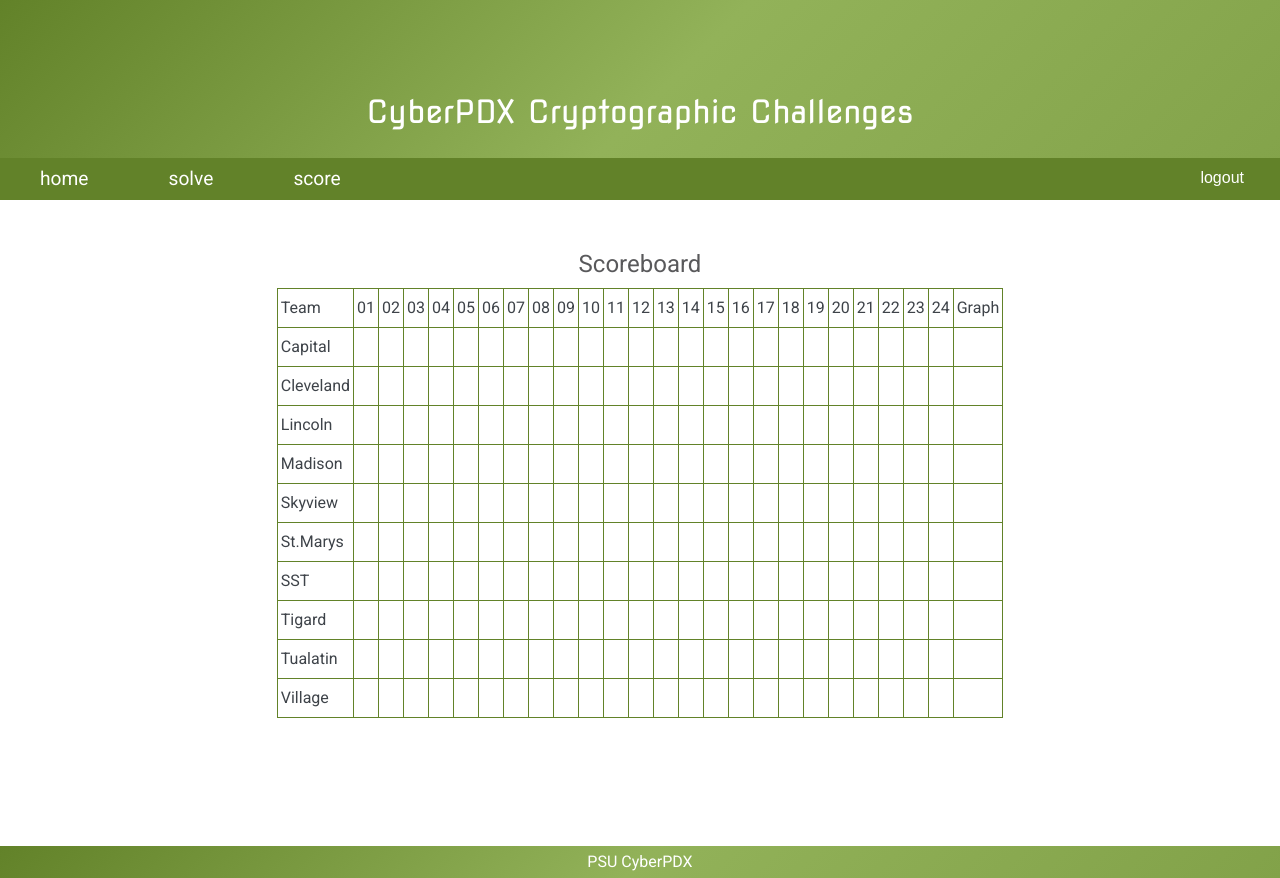
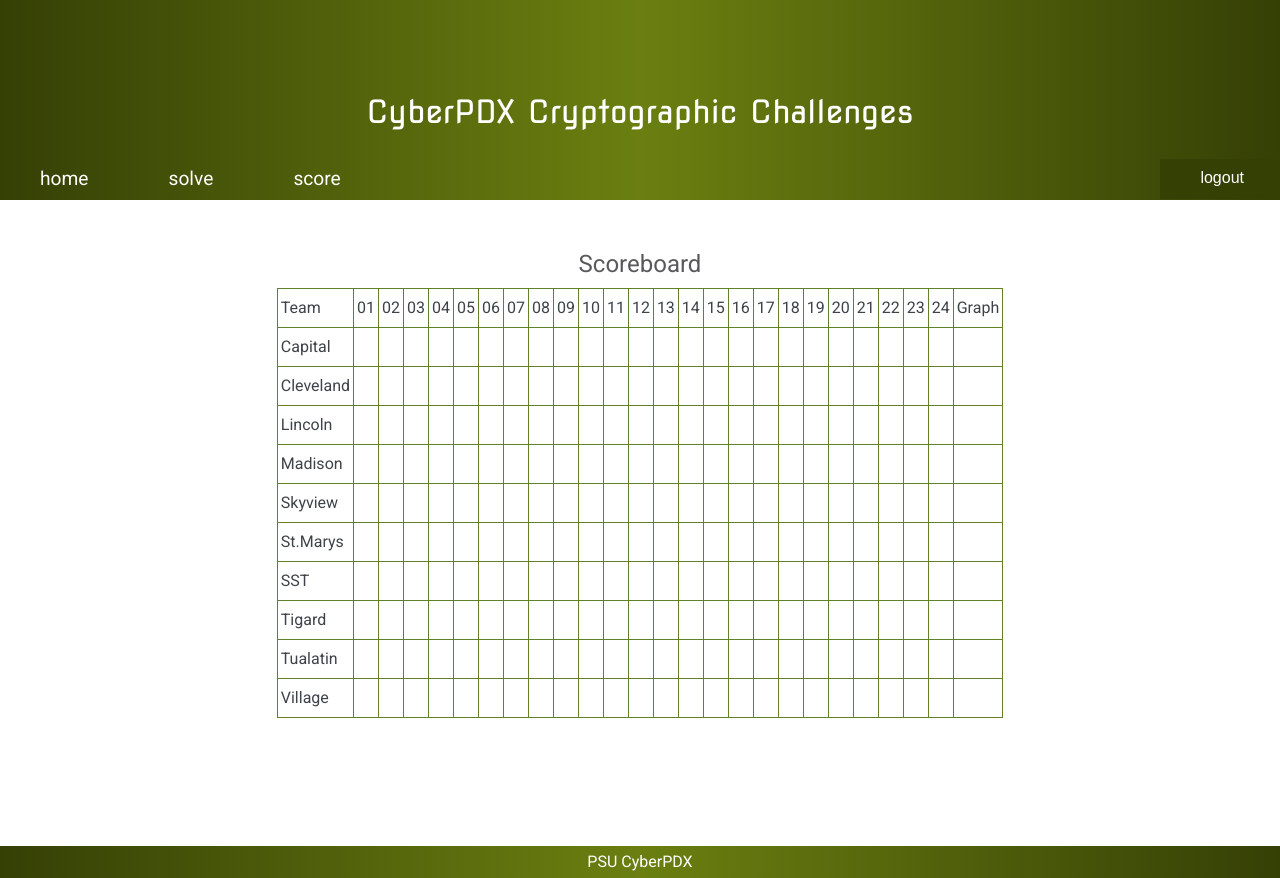
Before and after one commit to wu4f/cyberpdx-crypto, a Flask app: page /score/ in a window 1280 px wide. Run offline with Flask 2, Linux system fonts and the light colour scheme; the visitor is signed in with stand-in values (Sample User, id 1); some libraries are stand-ins or nearby versions.

Commit message:
update style

```diff
--- a/www/static/css/style.css
+++ b/www/static/css/style.css
@@ -24,7 +24,7 @@ header{height:200px;
 
 h1{
     font-family: 'Nova Square', cursive;
-	color:#fff;
+    color:#fff;
     font-size: 2rem;
     padding:5rem 2rem;
     line-height: 200%;
@@ -51,12 +51,10 @@ h2{
 }
 
 #nav{
-    /*background:linear-gradient(135deg,#11468C,#429ADB, #347EBF);*/
-    background:linear-gradient(135deg,#628229,#92B259, #82A249);
+    background:linear-gradient(90deg,#354005,#6A7F10, #354005);
 }
 #nav ul{
- /*   background-color:#11468C;*/
-    background-color:#628229;
+    background:linear-gradient(90deg,#354005,#6A7F10, #354005);
     padding:5px 0 4px 0;
     bottom:0;
     position: absolute;
@@ -74,10 +72,8 @@ h2{
     text-decoration: none;
 }
 #nav a:hover{
-    /* background-color:#6BB3F2;*/
-    background-color:#92B259;
-    /* color:#347EBF;*/
-    color:#FFF;
+    color:#2A3F10;
+    background-color:#F0F0F0;
 }
 
 form{
@@ -90,17 +86,13 @@ input[type = submit]{
     padding:10px 40px 12px;
     border:none;
     font-size:1rem;
-    /* color:#fff; */
-    /* background-color:#11468C;*/
-    background-color:#628229;
+    background-color:#354005;
     color:#fff;
     margin:-4px;
 }
 input[type = submit]:hover{
-    /* background-color: #6bb3f2;*/
-    color:#FFF;
-    background-color:#92B259;
-
+    color:#2A3F10;
+    background-color:#F0F0F0;
 }
 section{
     background-color:#fff;
@@ -197,8 +189,7 @@ table.score {
 
 footer {
     color:#fff;
-    /*background:linear-gradient(135deg,#11468C,#429ADB, #347EBF);*/
-    background:linear-gradient(135deg,#628229,#92B259, #82A249);
+    background:linear-gradient(90deg,#354005,#6A7F10, #354005);
 }
 
 @media only screen and (max-width : 700px){
--- a/www/templates/base.html
+++ b/www/templates/base.html
@@ -1,7 +1,7 @@
 <!DOCTYPE html>
 <html>
 <head>
-	<title>CyberPDX Cryptographic Challenges</title>
+	<title>CyberPDX Crypto Module</title>
 	<link rel="shortcut icon" href="/static/favicon.ico">
 	<link rel="stylesheet" type="text/css" href="/static/css/reset.css">
 
```
